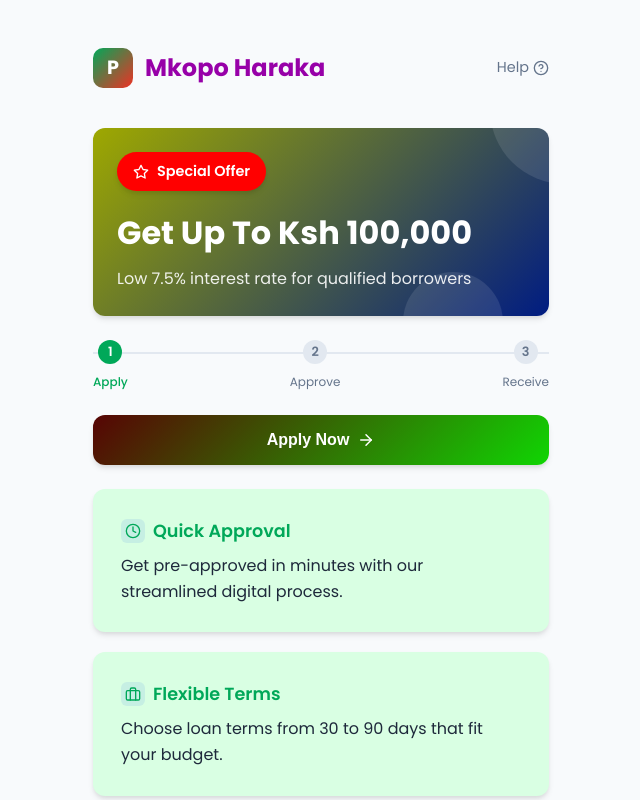
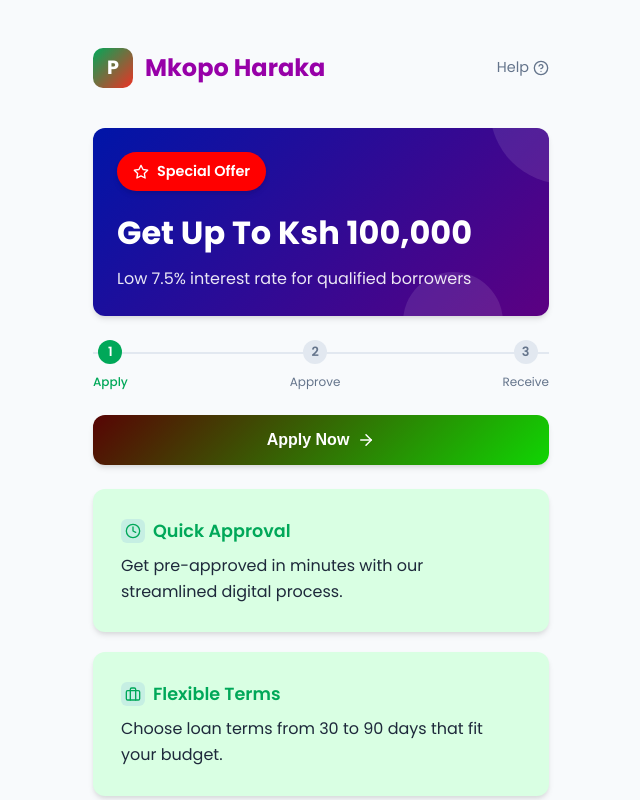
Before and after one commit to maffiahke/okoafedha, a plain HTML site: page index.html in a window 1280 px wide. Shown: the top 800 px of the page, without its empty margins (319-959 px from the left). Drawn offline with Linux system fonts and the light colour scheme.

Commit message:
Change hero section background gradient colors
Updated the hero section background gradient colors.

```diff
--- a/index.html
+++ b/index.html
@@ -11,7 +11,7 @@
     <link href="https://fonts.googleapis.com/css2?family=Poppins:wght@300;400;500;600;700&display=swap"
         rel="stylesheet">
     <style>
-        /* ===== CSS Variables ===== */
+
         :root {
             --primary: #00A859;
             --primary-dark: #008244;
@@ -97,7 +97,7 @@
 
         /* ===== Hero Section ===== */
         .hero {
-            background: linear-gradient(135deg, #9ea800, #001c82);
+            background: linear-gradient(135deg, #0015a8, #5c0082);
             color: white;
             border-radius: var(--radius);
             padding: 1.5rem;
```
